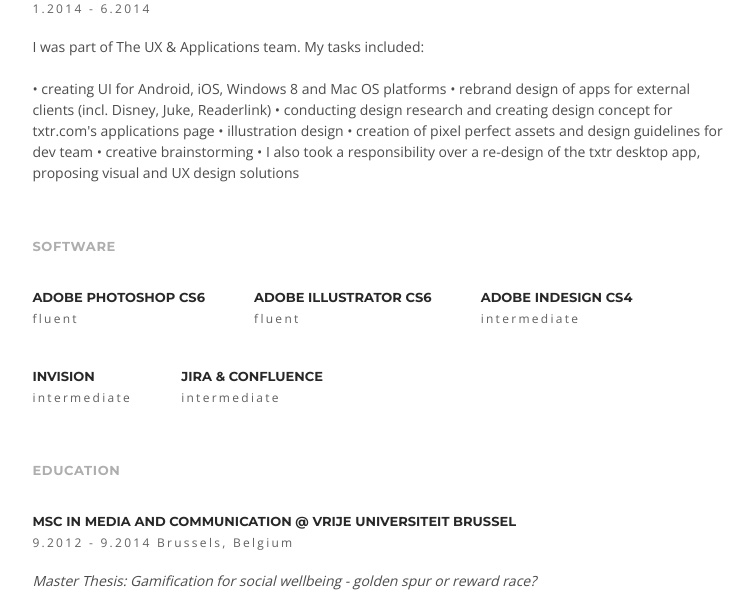
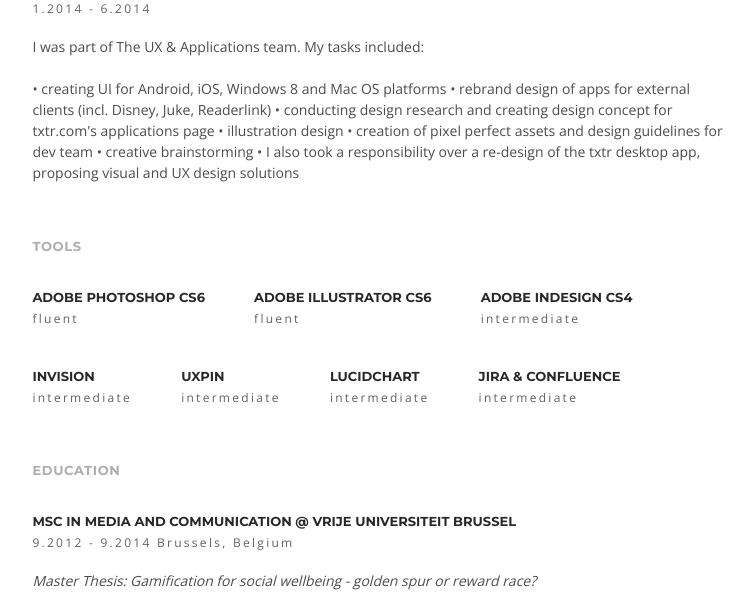
Before and after one commit to mohamedturki/karolin, a Django app: page /about/resume/ in a window 1280 px wide. Shown: the part 519-1121 px from the top of the page, without its empty margins (262-1016 px from the left). Run offline with Django 3.2, Linux system fonts and the light colour scheme; parts of the project's set-up code (start-up, migrations or seed data) failed here and were passed over; some libraries are stand-ins or nearby versions.

Commit message:
Minor text updates to about me and resume pages.

```diff
--- a/web/portfolio/templates/portfolio/layouts/about.html
+++ b/web/portfolio/templates/portfolio/layouts/about.html
@@ -25,7 +25,7 @@
 
         <h5>Tools</h5>
         <p>
-            Design: Paper and Pencil, Adobe Photoshop & Illustrator CS6, InvisionApp<br>
+            Design: Paper and Pencil, Adobe Photoshop & Illustrator CS6, InvisionApp, UxPin<br>
             Project management: Trello, Google Documents<br>
             Communication: email and Skype<br>
         </p>
--- a/web/portfolio/templates/portfolio/layouts/resume.html
+++ b/web/portfolio/templates/portfolio/layouts/resume.html
@@ -40,7 +40,7 @@ re-design of the txtr desktop app, proposing visual and UX design solutions
         </div>
 
         <div class="resume-section">
-            <h3 class="js-resume-section-headline">Software</h3>
+            <h3 class="js-resume-section-headline">Tools</h3>
 
             <div class="resume-item">
                 <div class="job skill">
@@ -63,6 +63,18 @@ re-design of the txtr desktop app, proposing visual and UX design solutions
 
                 <div class="job skill">
                     <h4 class="job-title">INVISION</h4>
+                    <span>intermediate</span>
+                    <p></p>
+                </div>
+
+                <div class="job skill">
+                    <h4 class="job-title">UxPin</h4>
+                    <span>intermediate</span>
+                    <p></p>
+                </div>
+
+                <div class="job skill">
+                    <h4 class="job-title">Lucidchart</h4>
                     <span>intermediate</span>
                     <p></p>
                 </div>
--- a/web/portfolio/templates/portfolio/partials/contact_links.html
+++ b/web/portfolio/templates/portfolio/partials/contact_links.html
@@ -1 +1 @@
-<a class="profile-link" target="_blank" href="https://www.behance.net/kajol">Behance</a> • <a class="profile-link" target="_blank" href="https://www.linkedin.com/in/karolina-d-9643ba91?trk=nav_responsive_tab_profile_pic">LinkedIn</a> • <a class="profile-link" target="_blank" href="https://www.instagram.com/kajolkah/">Instagram</a>
+<a class="profile-link" target="_blank" href="https://www.behance.net/kajol">Behance</a> • <a class="profile-link" target="_blank" href="https://dribbble.com/karoturki">Dribbble</a> •<a class="profile-link" target="_blank" href="https://www.linkedin.com/in/karolina-d-9643ba91?trk=nav_responsive_tab_profile_pic">LinkedIn</a> • <a class="profile-link" target="_blank" href="https://www.instagram.com/kajolkah/">Instagram</a>
```
